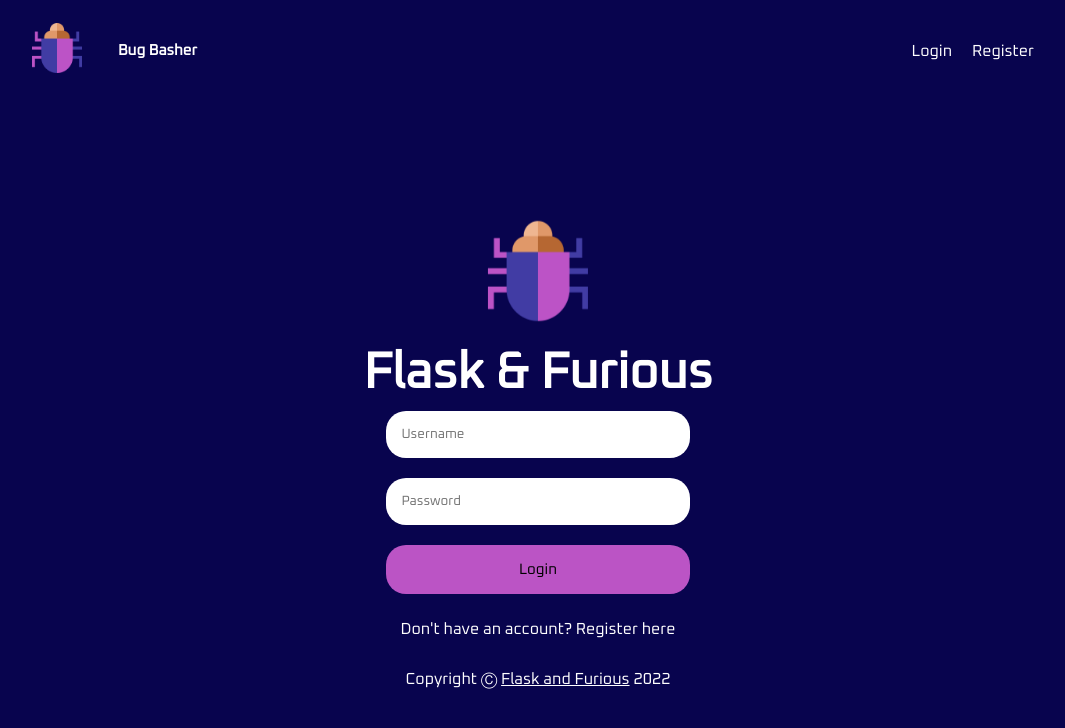
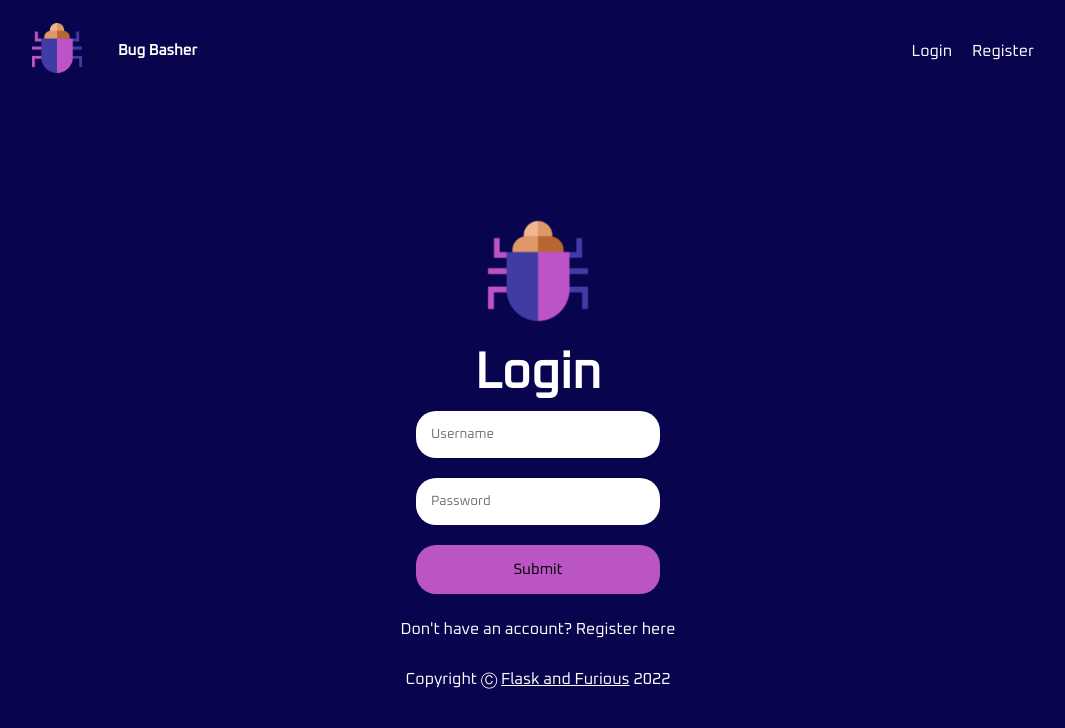
Before and after one commit to Flask-and-Furious/client_side, a React (Vite) app: page /login in a window 1280 px wide. Shown: the top 728 px of the page, without its empty margins (102-1167 px from the left). Built offline with nearby package versions, Linux system fonts and the light colour scheme.

Commit message:
Add required inputs

```diff
--- a/src/components/Input/index.jsx
+++ b/src/components/Input/index.jsx
@@ -2,16 +2,16 @@
 import React from 'react'
 import styles from './input.module.css'
 
-function Input({ name, type, children, onChange=()=>{}}) {
+function Input({ name, type, children, onChange=()=>{}, min, max}) {
  return (
-   type=='text' || type=='password' ?
+   type=='text' || type=='password' || type=='email' ?
    <>
 
-     <input role="input" id={name} name={name} type={type} onChange={onChange} placeholder={children}/> <br />
+     <input required role="input" id={name} name={name} type={type} onChange={onChange} placeholder={children} minLength={min} maxLength={max}/> <br />
 
     </> :
     <>
-      <input role="input" id={name} name={name} type={type} onChange={onChange} value={children}/> <br />
+      <input required role="input" id={name} name={name} type={type} onChange={onChange} value={children}/> <br />
     </>
   );
 }
--- a/src/components/Input/input.module.css
+++ b/src/components/Input/input.module.css
@@ -1,6 +1,6 @@
 
 
-input[type=text], input[type=password] {
+input[type=text], input[type=password], input[type=email]{
     width: 80%;
     padding: 15px;
     border: none;
--- a/src/pages/Home/index.jsx
+++ b/src/pages/Home/index.jsx
@@ -40,7 +40,7 @@ function Home() {
 
             <Subtitle subtitle="Develop your coding skills" />
             <Subtitle subtitle="via debugging!" />
-            <Button text="Start learning" cssClass={"play"} handleClick={handleNavigation(user)}/>
+            <Button text="Start learning" cssClass={"play"} handleClickEvent={handleNavigation(user)}/>
           </div>
         </div>
         <div className="right-title" data-aos="zoom-in-left">
--- a/src/pages/Login/index.jsx
+++ b/src/pages/Login/index.jsx
@@ -67,11 +67,11 @@ function Login() {
                 <div className="animation">
                     <Image image={login} altVal="article 1 image goes here" cssClass={"logoImg"} />
                 </div>
-                <Title title="Flask & Furious" />
+                <Title title="Login" />
                 <form onSubmit={handleSubmit}>
                     <Input onChange={(e) => {setUsername(e.target.value);}} name="username" type="text">Username</Input>
-                    <Input onChange={(e) => {setPassword(e.target.value);}} name="password" type="password">Password</Input>
-                    <Input type="submit" name="login">Login</Input>
+                    <Input onChange={(e) => {setPassword(e.target.value);}} name="password" type="password" min={8} max={20}>Password</Input>
+                    <Input type="submit" name="login">Submit</Input>
                 </form>
                 {isValidUser ? null : (
                     <FlashMessage text="Login failed. Please try again. " />
--- a/src/pages/Register/index.jsx
+++ b/src/pages/Register/index.jsx
@@ -53,9 +53,8 @@ function Register() {
                 <Title title="Sign up to Bug Basher" cssClass="login-title"></Title>
                 <form onSubmit={handleSubmit}>
                     <Input type="text" name="username" onChange={(e)=>{ setUsername(e.target.value)}}>Username</Input>
-                    <Input type="text" name="email" onChange={(e)=>{ setEmail(e.target.value)}}>Email</Input>
-                    {/* <Input type="password" name="confirm-password">Confirm Password</Input> */}
-                    <Input type="password" name="password" onChange={(e)=>{ setPassword(e.target.value)}}>Password</Input>
+                    <Input type="email" name="email" onChange={(e)=>{ setEmail(e.target.value)}}>Email</Input>
+                    <Input type="password" min={8} max={20} name="password" onChange={(e)=>{ setPassword(e.target.value)}}>Password</Input>
                     <Input type="submit" name="register">Register</Input>
                 </form>
                 <p>Have an account? <Link to="/login">Login here</Link></p>
```
